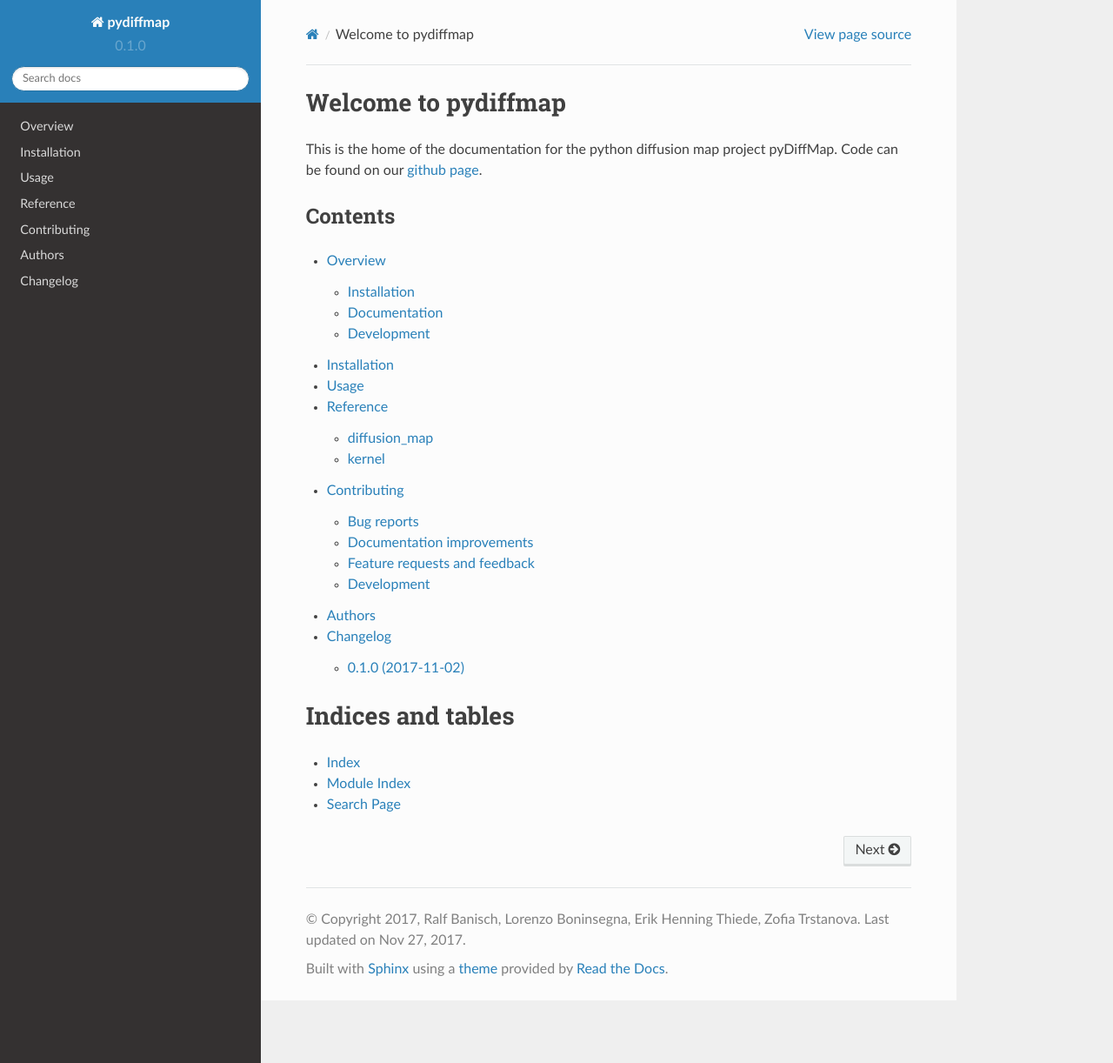
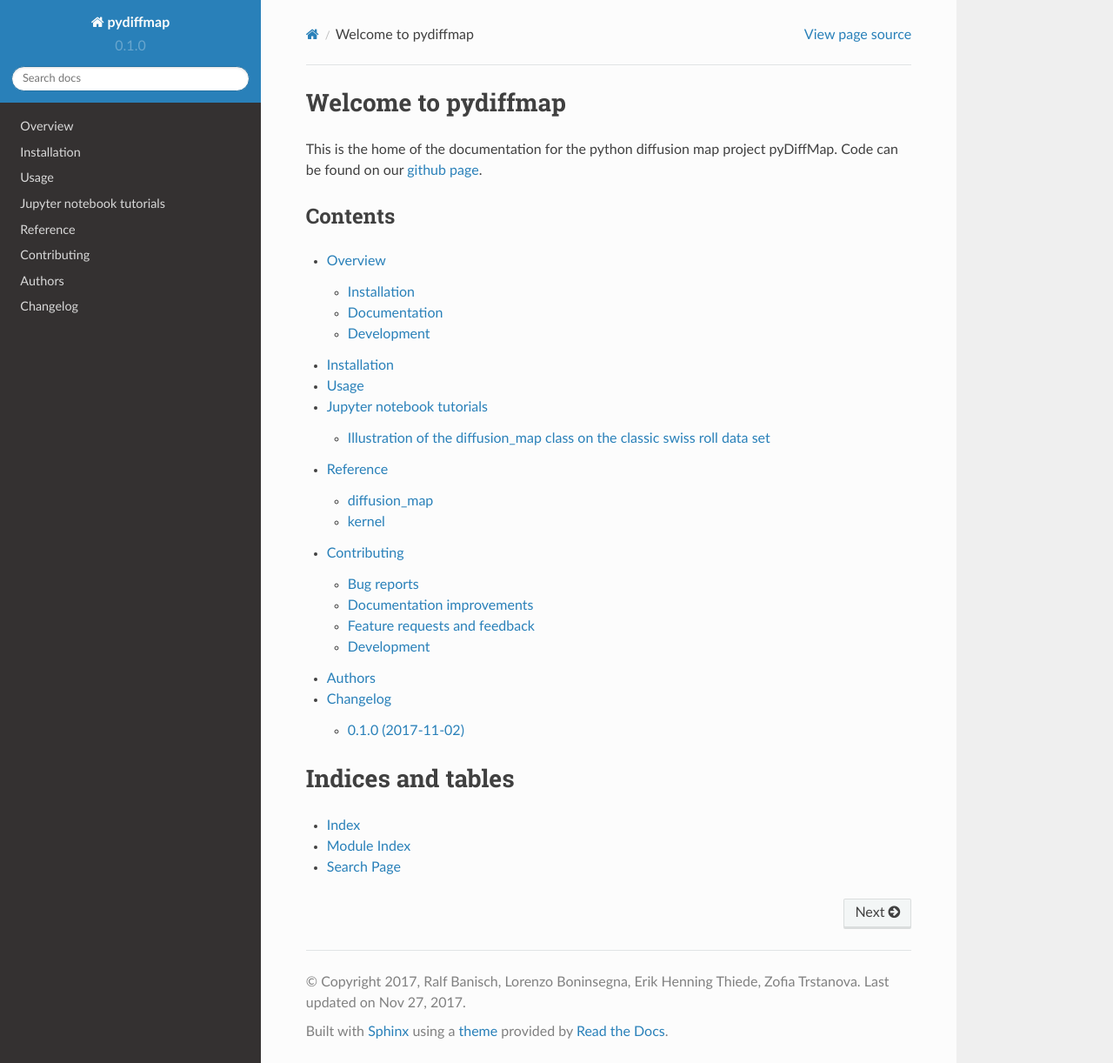
Before and after one commit to DiffusionMapsAcademics/pyDiffMap, a Sphinx documentation site: the page built from docs/index.rst, in a window 1280 px wide and 1222 px high. Shown: the whole window at 87% size. Built offline with Sphinx 7.4.7 and the Read the Docs theme 2.0.0, drawn with Linux system fonts in a browser that asks for light colours.

Commit message:
try again

```diff
--- a/docs/index.rst
+++ b/docs/index.rst
@@ -20,6 +20,7 @@
    readme
    installation
    usage
+   jupyter notebook tutorials/index
    reference/index
    contributing
    authors
```
